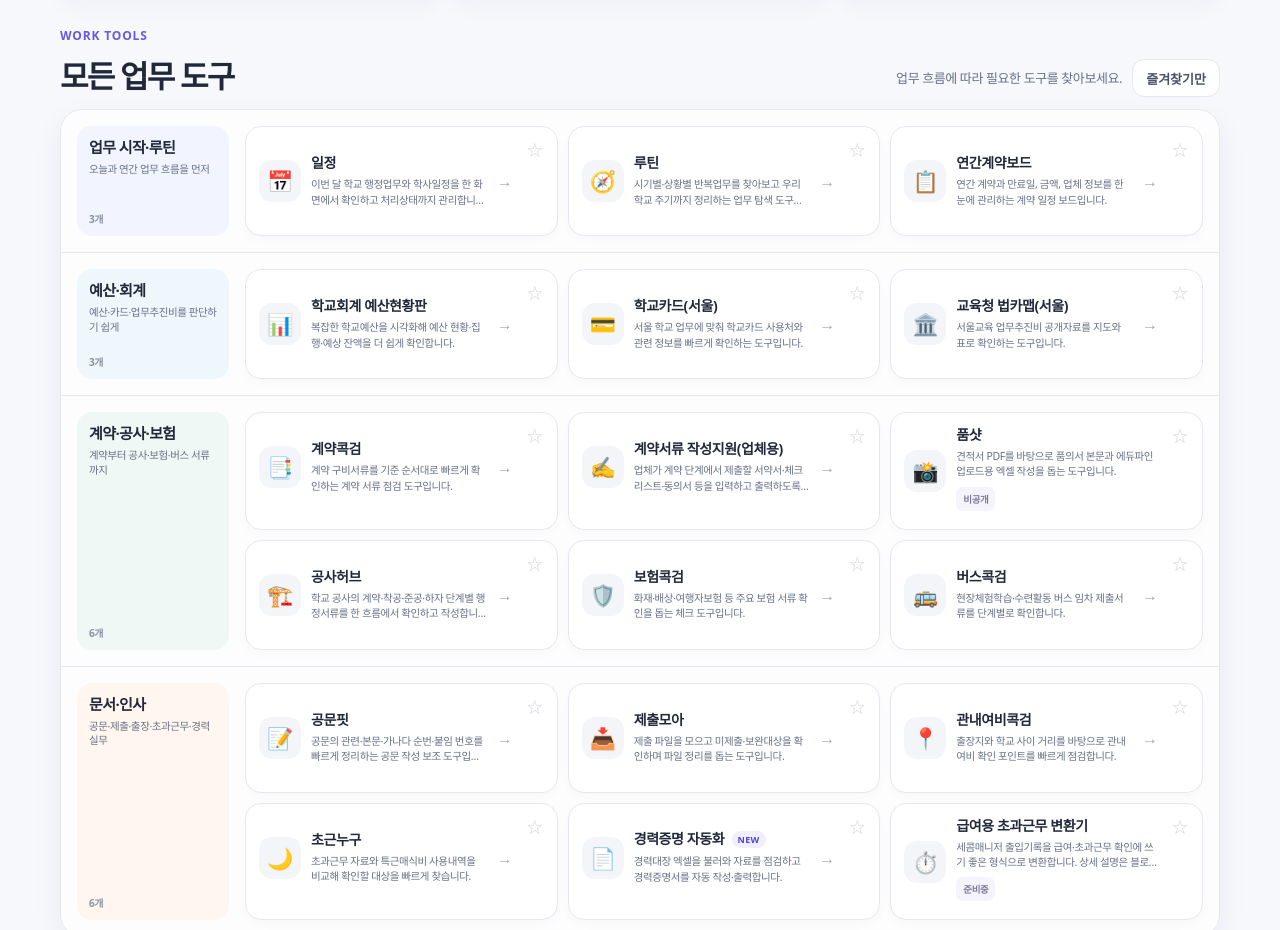
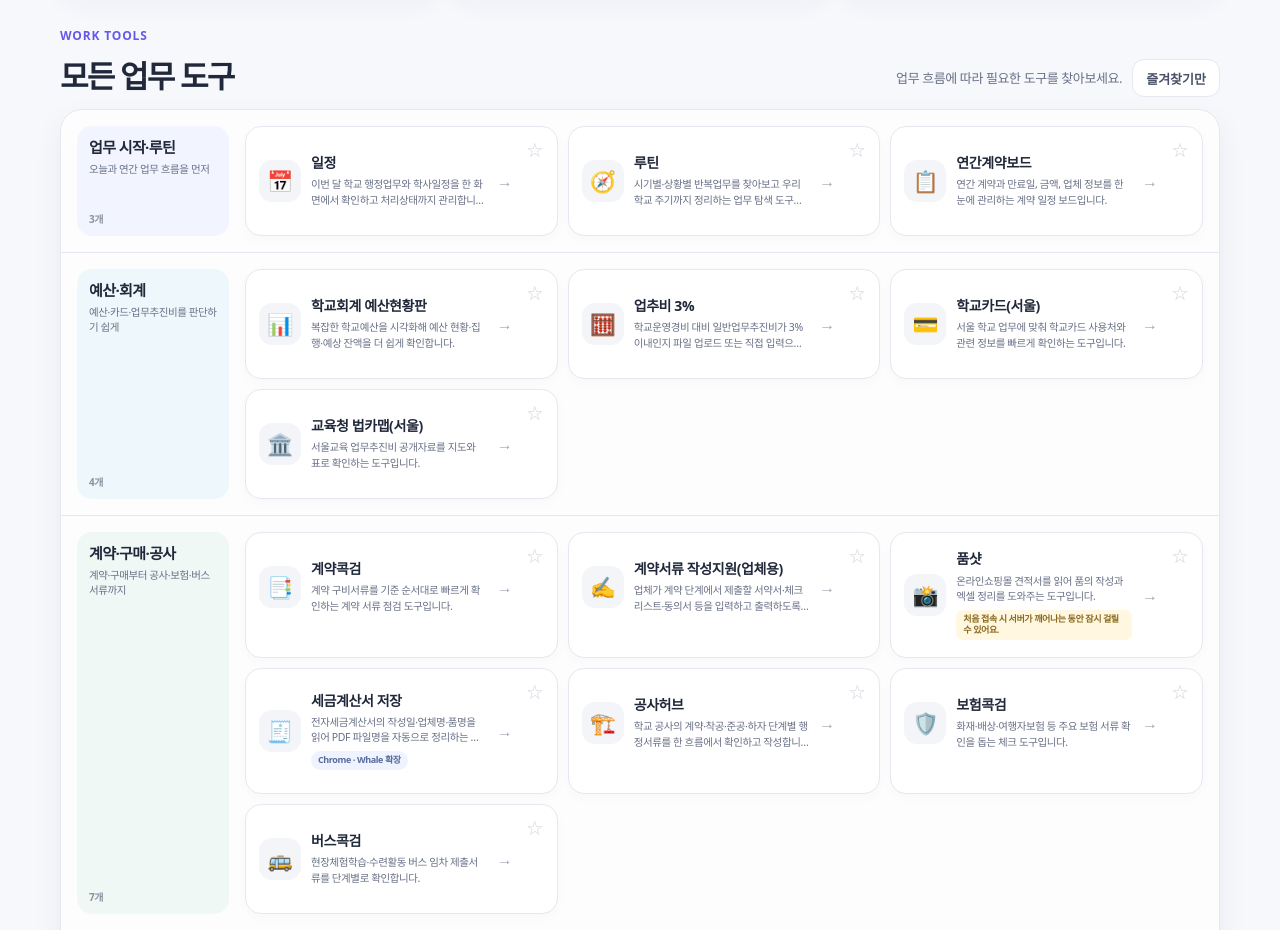
Before and after one commit to sen-vip/hakdol-start, a plain HTML site: page index.html in a window 1280 px wide. Shown: the part 1853-2783 px from the top of the page. Drawn offline with Linux system fonts and the light colour scheme.

Commit message:
Add files via upload

```diff
--- a/app.js
+++ b/app.js
@@ -126,12 +126,25 @@ const tools = [
     id: "poomshot",
     name: "품샷",
     category: "계약·구매",
-    description: "견적서 PDF를 바탕으로 품의서 본문과 에듀파인 업로드용 엑셀 작성을 돕는 도구입니다.",
-    tags: ["품샷", "견적서", "품의", "에듀파인", "엑셀", "구매"],
-    status: "비공개",
+    description: "온라인쇼핑몰 견적서를 읽어 품의 작성과 엑셀 정리를 도와주는 도구입니다.",
+    tags: ["품샷", "견적서", "온라인쇼핑몰", "품의", "에듀파인", "엑셀", "구매", "OCR"],
+    status: "운영중",
     icon: "📸",
-    url: "",
-    updated: "비공개"
+    url: "https://pumshot.onrender.com/",
+    updated: "2026.09",
+    note: "처음 접속 시 서버가 깨어나는 동안 잠시 걸릴 수 있어요."
+  },
+  {
+    id: "tax-invoice-saver",
+    name: "세금계산서 저장",
+    category: "계약·구매",
+    description: "전자세금계산서의 작성일·업체명·품명을 읽어 PDF 파일명을 자동으로 정리하는 브라우저 확장도구입니다.",
+    tags: ["세금계산서", "전자세금계산서", "PDF", "파일명", "자동저장", "Chrome", "Whale", "확장프로그램", "확장앱", "구매"],
+    status: "운영중",
+    icon: "🧾",
+    url: "https://github.com/sen-vip/hakdol-tax-invoice-saver",
+    updated: "2026.09",
+    badge: "Chrome · Whale 확장"
   },
   {
     id: "insur-kockgum",
@@ -164,6 +177,17 @@ const tools = [
     status: "운영중",
     icon: "📊",
     url: "https://budget-visualizer-delta.vercel.app/",
+    updated: "2026.09"
+  },
+  {
+    id: "upchubi-3per",
+    name: "업추비 3%",
+    category: "예산·회계",
+    description: "학교운영경비 대비 일반업무추진비가 3% 이내인지 파일 업로드 또는 직접 입력으로 확인합니다.",
+    tags: ["업추비", "업무추진비", "3%", "학교운영경비", "201", "104", "세입실적", "성질별 세출실적", "추경", "예산"],
+    status: "운영중",
+    icon: "🧮",
+    url: "https://sen-vip.github.io/upchubi-3per/",
     updated: "2026.09"
   },
   {
@@ -245,13 +269,13 @@ const WORK_GROUPS = [
     id: "budget",
     name: "예산·회계",
     description: "예산·카드·업무추진비를 판단하기 쉽게",
-    toolIds: ["budget-visualizer", "school-card-map", "edu-card-map"]
+    toolIds: ["budget-visualizer", "upchubi-3per", "school-card-map", "edu-card-map"]
   },
   {
     id: "contract",
-    name: "계약·공사·보험",
-    description: "계약부터 공사·보험·버스 서류까지",
-    toolIds: ["contract-kockgum", "contract-doc-support", "poomshot", "construction-hub", "insur-kockgum", "bus-kockgum"]
+    name: "계약·구매·공사",
+    description: "계약·구매부터 공사·보험·버스 서류까지",
+    toolIds: ["contract-kockgum", "contract-doc-support", "poomshot", "tax-invoice-saver", "construction-hub", "insur-kockgum", "bus-kockgum"]
   },
   {
     id: "document",
@@ -356,6 +380,8 @@ function renderToolCard(tool) {
         <span class="compact-tool-copy">
           <strong>${tool.name}${tool.isNew ? ' <em class="inline-new-badge">NEW</em>' : ''}</strong>
           <small>${tool.description}</small>
+          ${tool.badge ? `<span class="compact-tool-badge">${tool.badge}</span>` : ''}
+          ${tool.note ? `<span class="compact-tool-note">${tool.note}</span>` : ''}
         </span>
         <span class="compact-tool-arrow" aria-hidden="true">→</span>
       </a>`
@@ -369,7 +395,7 @@ function renderToolCard(tool) {
       </div>`;
 
   return `
-    <article class="compact-tool-card ${tool.url ? "" : "is-unavailable"}" data-id="${tool.id}">
+    <article class="compact-tool-card ${tool.url ? "" : "is-unavailable"} ${tool.note || tool.badge ? "has-meta" : ""}" data-id="${tool.id}">
       ${action}
       <button class="favorite-btn compact-favorite ${isFavorite ? "active" : ""}" type="button" aria-label="${tool.name} 즐겨찾기" data-favorite="${tool.id}">
         ${isFavorite ? "★" : "☆"}
--- a/index.html
+++ b/index.html
@@ -5,7 +5,7 @@
   <meta name="viewport" content="width=device-width, initial-scale=1.0" />
   <meta name="description" content="행정실에서 시작한 실무 도구, 학돌랩의 업무 시작페이지 학돌시작입니다." />
   <meta name="theme-color" content="#f7f8fc" />
-  <title>학돌시작 v0.4.2 | 행정실에서 시작한 실무 도구</title>
+  <title>학돌시작 v0.5.0 | 행정실에서 시작한 실무 도구</title>
   <link rel="icon" href="./favicon.svg" type="image/svg+xml" />
   <link rel="stylesheet" href="./style.css" />
 </head>
@@ -31,7 +31,7 @@
           <div class="hero-meta" aria-label="도구 요약">
             <span><b id="totalCount">0</b>개 도구</span>
             <span><b id="favoriteCount">0</b>개 즐겨찾기</span>
-            <span>v0.4.2</span>
+            <span>v0.5.0</span>
           </div>
         </div>
         <div class="hero-symbol" aria-hidden="true">
@@ -126,6 +126,7 @@
           <button type="button" data-search-term="준공">준공 서류</button>
           <button type="button" data-search-term="보험">보험 확인</button>
           <button type="button" data-search-term="초과근무">초과근무</button>
+          <button type="button" data-search-term="세금계산서">세금계산서</button>
         </div>
 
         <section class="search-results" id="searchResults" aria-label="검색 결과" hidden>
@@ -140,7 +141,7 @@
         <nav class="work-shortcuts" aria-label="업무별 바로가기">
           <a href="#group-routine"><span>🗓️</span><strong>업무 시작·루틴</strong><small>일정 · 반복업무 · 연간계약</small></a>
           <a href="#group-budget"><span>📊</span><strong>예산·회계</strong><small>예산 · 카드 · 업무추진비</small></a>
-          <a href="#group-contract"><span>🏗️</span><strong>계약·공사·보험</strong><small>계약 · 공사 · 보험 · 버스</small></a>
+          <a href="#group-contract"><span>🏗️</span><strong>계약·구매·공사</strong><small>계약 · 구매 · 공사 · 보험</small></a>
           <a href="#group-document"><span>📝</span><strong>문서·인사</strong><small>공문 · 제출 · 출장 · 경력</small></a>
         </nav>
       </section>
@@ -211,7 +212,7 @@
         <span class="footer-divider" aria-hidden="true">·</span>
         <a class="footer-github" href="https://github.com/sen-vip" target="_blank" rel="noopener noreferrer">GitHub <span aria-hidden="true">↗</span></a>
         <span class="footer-divider" aria-hidden="true">·</span>
-        <span>v0.4.2</span>
+        <span>v0.5.0</span>
       </div>
     </footer>
   </div>
--- a/style.css
+++ b/style.css
@@ -694,3 +694,35 @@ button:focus-visible, a:focus-visible, input:focus-visible, textarea:focus-visib
   .search-examples span { width: 100%; }
   .brand-footer .footer-meta { flex-wrap: wrap; }
 }
+
+
+/* v0.5.0 — 품샷 공개 + 업추비 3% + 세금계산서 저장 확장도구 */
+.compact-tool-card.has-meta,
+.compact-tool-card.has-meta .tool-card-link { min-height: 124px; }
+.compact-tool-badge,
+.compact-tool-note {
+  display: inline-flex;
+  align-items: center;
+  width: fit-content;
+  max-width: 100%;
+  margin-top: 6px;
+  padding: 4px 7px;
+  border-radius: 999px;
+  font-size: 9px;
+  font-weight: 850;
+  line-height: 1.2;
+}
+.compact-tool-badge {
+  background: #eef3ff;
+  color: #596a9b;
+}
+.compact-tool-note {
+  border-radius: 7px;
+  background: #fff7df;
+  color: #8a6a20;
+}
+@media (max-width: 540px) {
+  .compact-tool-card.has-meta,
+  .compact-tool-card.has-meta .tool-card-link { min-height: 100px; }
+  .compact-tool-note { white-space: normal; }
+}
```
Also changed, not shown: 1 other file.
